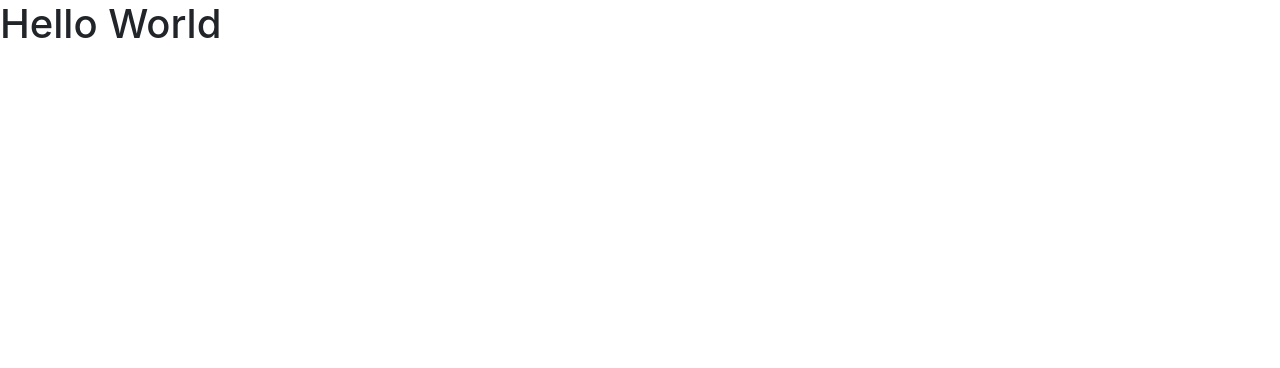
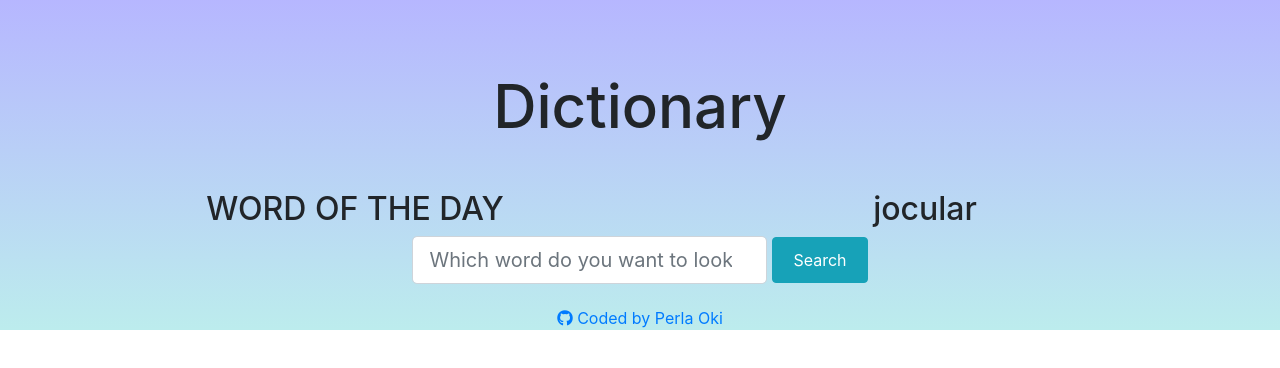
Before and after one commit to P0KiD0Ki/SheCodes-Dictionary-Project, a React (Create React App) app: page / in a window 1280 px wide. Shown: the top 368 px of the page. Built offline with nearby package versions, Linux system fonts and the light colour scheme.

Commit message:
imported bootstrap for react app

```diff
--- a/public/index.html
+++ b/public/index.html
@@ -11,18 +11,13 @@
     />
     <link rel="apple-touch-icon" href="%PUBLIC_URL%/logo192.png" />
     <link rel="manifest" href="%PUBLIC_URL%/manifest.json" />
+    <script src="https://kit.fontawesome.com/27ed833a1b.js" crossorigin="anonymous"></script>
     <link
-    href="https://cdn.jsdelivr.net/npm/bootstrap@5.0.0-beta2/dist/css/bootstrap.min.css"
     rel="stylesheet"
-    integrity="sha384-BmbxuPwQa2lc/FVzBcNJ7UAyJxM6wuqIj61tLrc4wSX0szH/Ev+nYRRuWlolflfl"
+    href="https://cdn.jsdelivr.net/npm/bootstrap@4.6.0/dist/css/bootstrap.min.css"
+    integrity="sha384-B0vP5xmATw1+K9KRQjQERJvTumQW0nPEzvF6L/Z6nronJ3oUOFUFpCjEUQouq2+l"
     crossorigin="anonymous"
   />
-
-<script
-    src="https://cdn.jsdelivr.net/npm/bootstrap@5.0.0-beta3/dist/js/bootstrap.bundle.min.js"
-    integrity="sha384-JEW9xMcG8R+pH31jmWH6WWP0WintQrMb4s7ZOdauHnUtxwoG2vI5DkLtS3qm9Ekf"
-    crossorigin="anonymous"
-  ></script>
     <title>Dictionary App</title>
   </head>
   <body>
--- a/src/App.js
+++ b/src/App.js
@@ -1,8 +1,15 @@
 import './App.css';
+import Dictionary from './Dictionary';
+import GitHubLink from "./GithubLink";
+import WordofDay from "./WordofDay";
 
 function App() {
   return (
-    <h1>Hello World</h1>
+    <div>
+    <WordofDay />
+    <Dictionary />
+    <GitHubLink />
+    </div>
   );
 }
 
```
